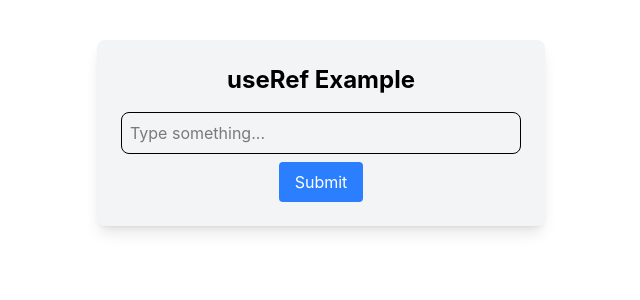
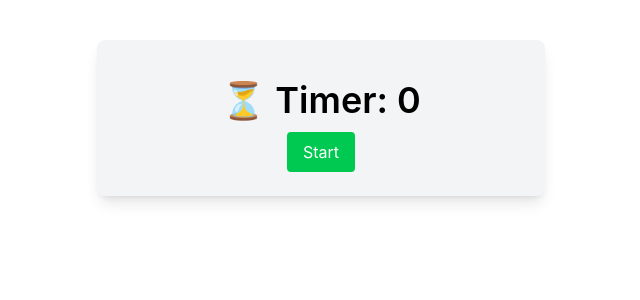
Before and after one commit to aarusa/simple-timer, a React (Vite) app: page / in a window 1280 px wide. Shown: the top 300 px of the page, without its empty margins (319-959 px from the left). Built offline with nearby package versions, Linux system fonts and the light colour scheme.

Commit message:
Timer UI

```diff
--- a/src/App.jsx
+++ b/src/App.jsx
@@ -1,30 +1,20 @@
-import { useRef } from "react";
+import { useState, useRef } from "react";
+
 const App = () => {
 
-    const inputRef = useRef(null);
-    // console.log(inputRef);
+    const timerRef = useRef(null);
 
-    const submit = () => {
-        // console.log(inputRef.current);
-        // inputRef.current.focus();
-        // inputRef.current.blur();
-        console.log(inputRef.current.value);
-        inputRef.current.style.backgroundColor = "red";
-        inputRef.current.style.color = "white";
-        inputRef.current.setAttribute('placeholder', 'Enter somethingggg...')
-    }
+    const [time, setTime] = useState(0);
+
+    const [isRunning, setIsRunning] = useState(false);
 
     return (
         <div className="max-w-md mx-auto mt-10 p-6 bg-gray-100 rounded-lg shadow-lg text-center">
-            <h2 className="text-2xl font-bold mb-4">useRef Example</h2>
-            <input
-                className="w-full p-2 border rounded-lg"
-                type="text"
-                placeholder="Type something..."
-                ref={inputRef}
-                />
-            <button onClick={submit} className="mt-2 bg-blue-500 text-white px-4 py-2 rounded cursor-pointer hover:bg-blue-600 transition">
-                Submit
+            <h2 className="text-4xl font-semibold mt-4">
+                ⏳ Timer: {time}
+            </h2>
+            <button className="mt-3 bg-green-500 text-white px-4 py-2 rounded hover:bg-green-700 cursor-pointer">
+                { isRunning ? 'Pause': 'Start' }
             </button>
         </div>
      );
```
